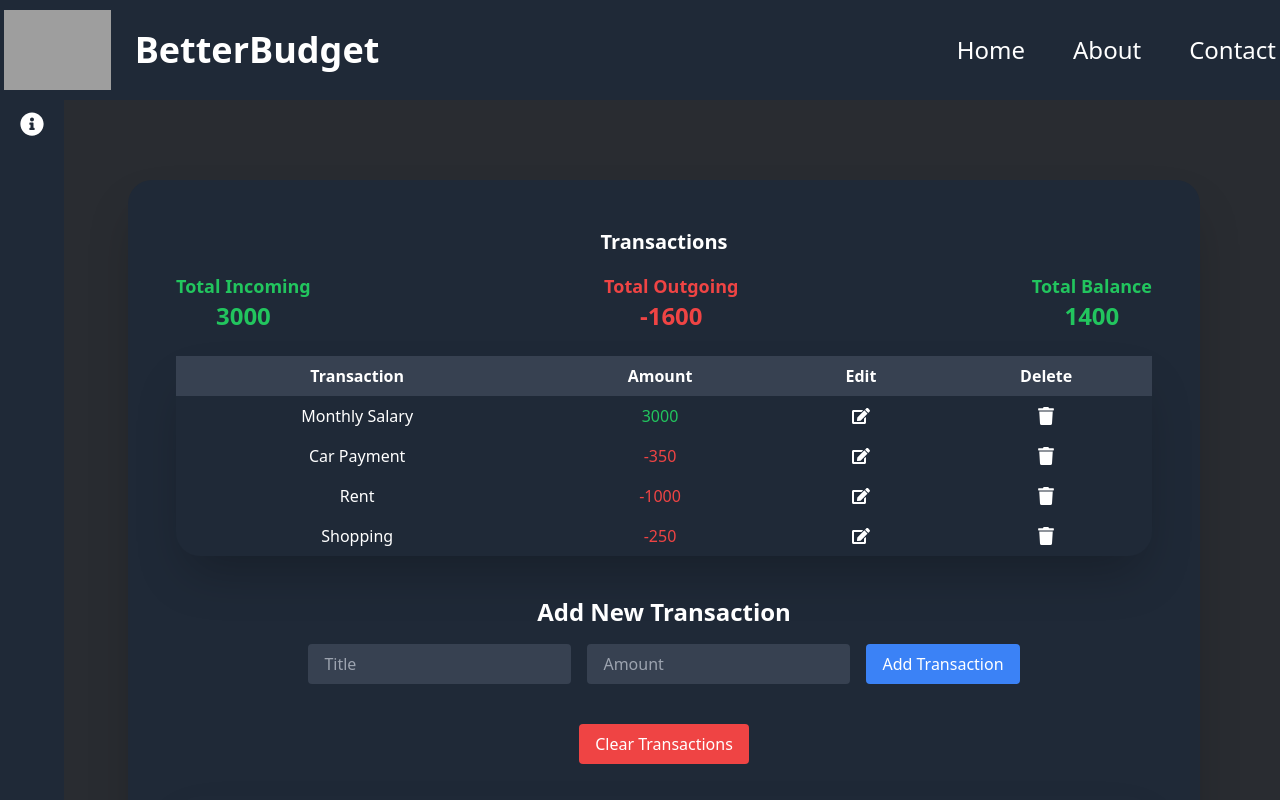
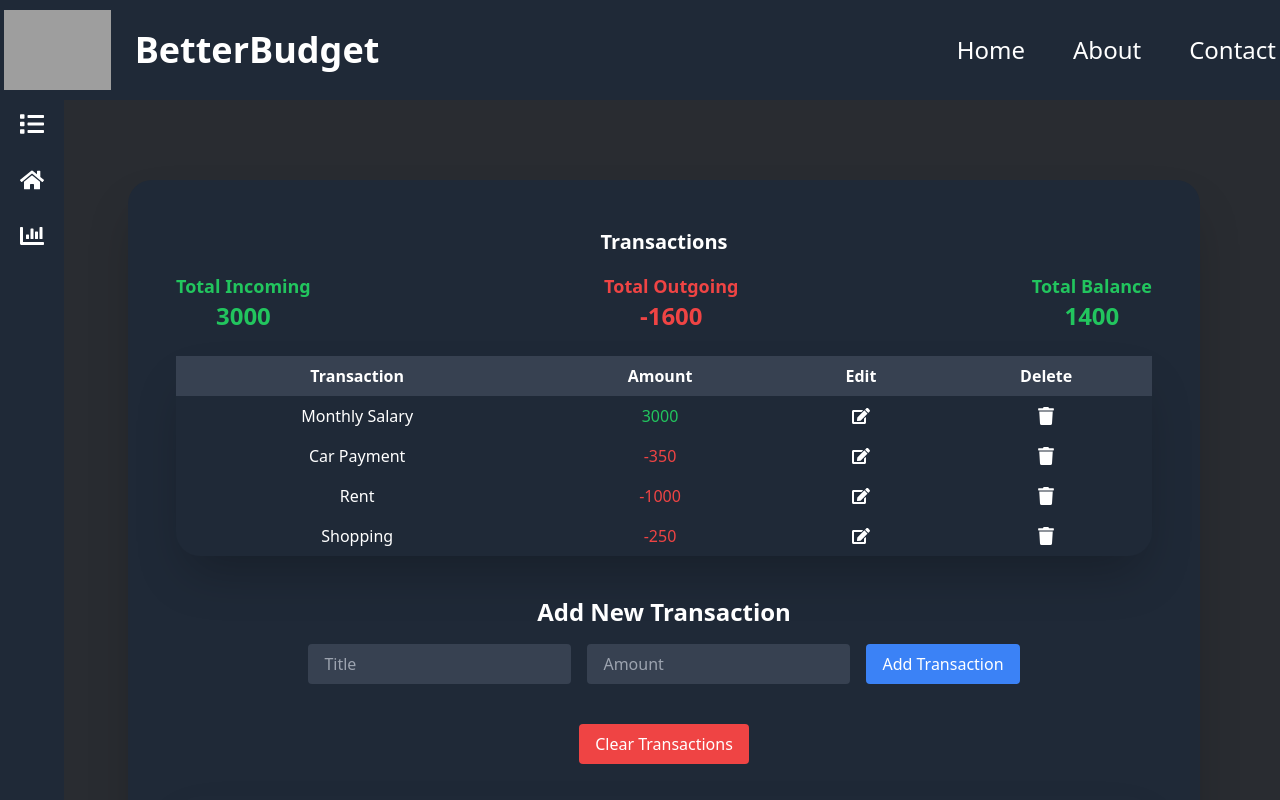
Before and after one commit to androrezkalla/Budget-Tracker, a React (Vite) app: page / in a window 1280 px wide. Built offline with nearby package versions, Linux system fonts and the light colour scheme; grey boxes are pictures that could not be loaded.

Commit message:
updated sidebar

```diff
--- a/src/components/SideBar.jsx
+++ b/src/components/SideBar.jsx
@@ -1,5 +1,5 @@
 import React, { useState } from 'react';
-import { FaHome, FaInfoCircle, FaEdit, FaChartBar } from 'react-icons/fa';
+import { FaHome, FaInfoCircle, FaList, FaChartBar } from 'react-icons/fa';
 
 const Sidebar = () => {
   const [collapsed, setCollapsed] = useState(true);
@@ -14,7 +14,7 @@ const Sidebar = () => {
         className="text-white p-4 focus:outline-none hover:bg-gray-700"
         onClick={handleToggleCollapse}
       >
-        <FaInfoCircle size={24} />
+        <FaList size={24} />
       </button>
       {!collapsed && (
         <>
@@ -28,6 +28,16 @@ const Sidebar = () => {
           </a>
         </>
       )}
+      {collapsed && (
+        <>
+          <a href="#" className="text-white p-4 hover:bg-gray-700">
+            <FaHome size={24} />
+          </a>
+          <a href="#" className="text-white p-4 hover:bg-gray-700">
+            <FaChartBar size={24} />
+          </a>
+        </>
+      )}
     </div>
   );
 };
```
